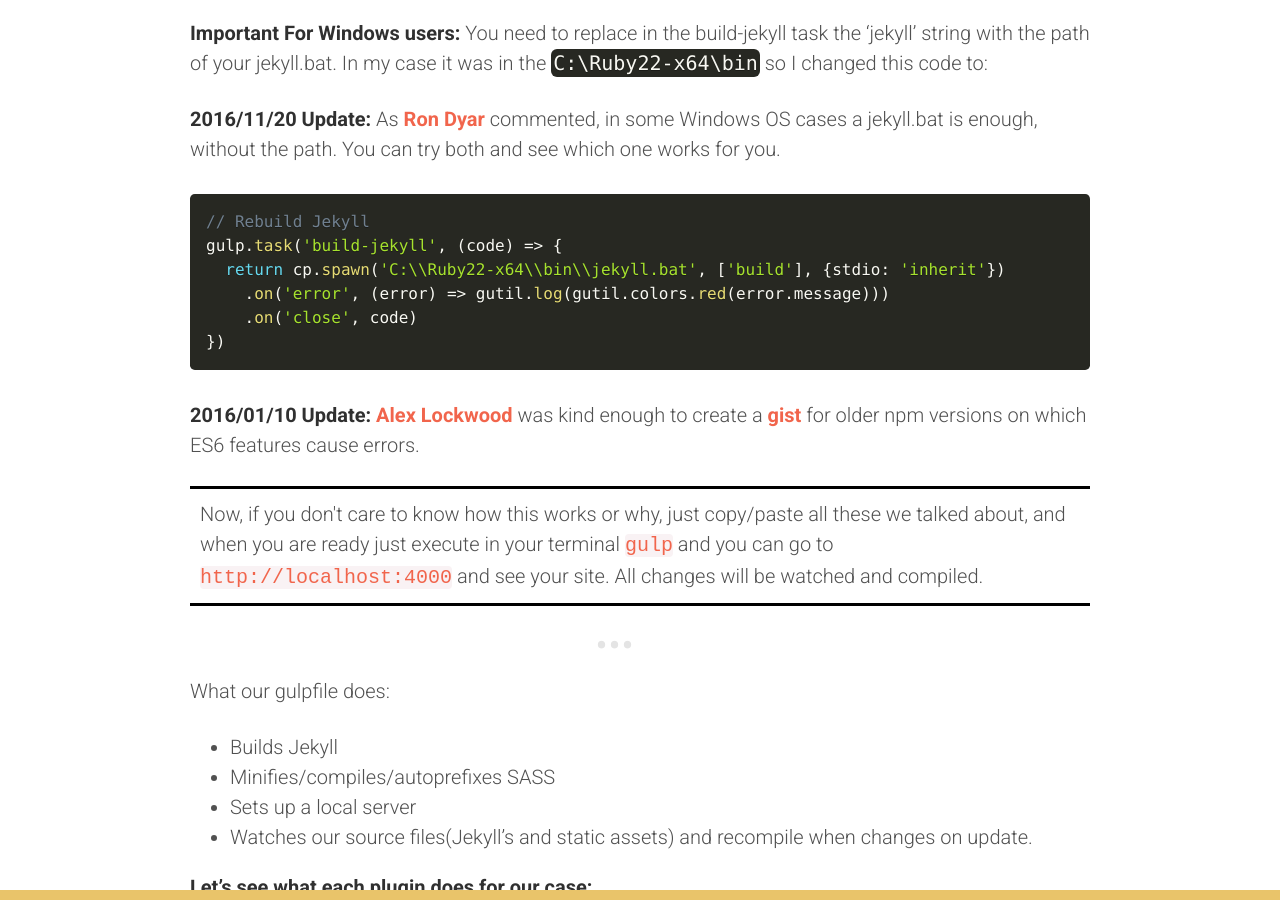
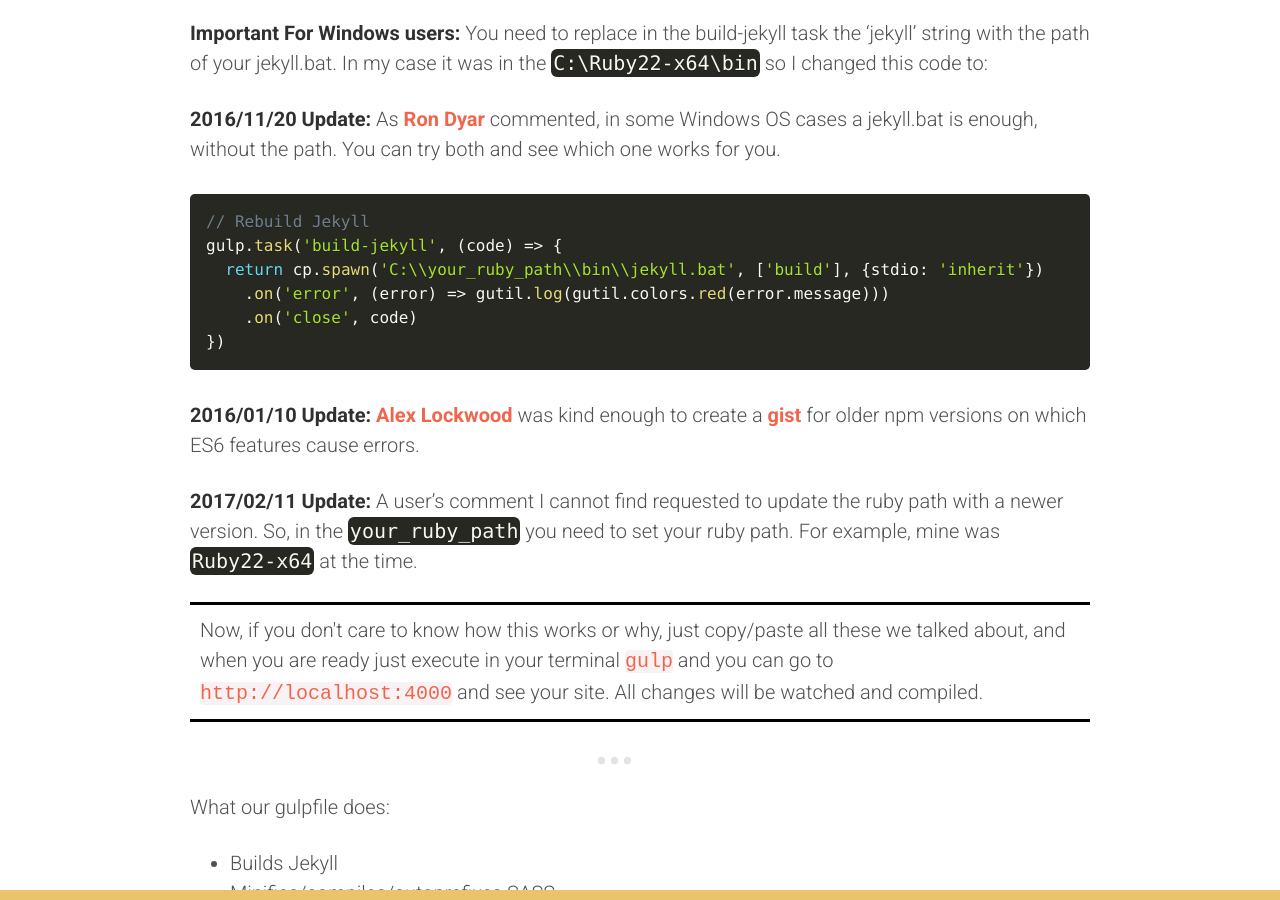
Before and after one commit to codegaze/codegaze.github.io, a Jekyll site: the page built from _posts/2016-01-09-a-jekyll-workflow-with-gulp.md, in a window 1280 px wide and 900 px high, scrolled down 4888 px. Built offline with Jekyll 4.4.1, drawn with Linux system fonts in a browser that asks for light colours; comment, search, counter and statistics services are not loaded.

Commit message:
Update jekyll-gulp post

```diff
--- a/_posts/2016-01-09-a-jekyll-workflow-with-gulp.md
+++ b/_posts/2016-01-09-a-jekyll-workflow-with-gulp.md
@@ -188,7 +188,7 @@ gulp.task('default', [ 'compile-sass', 'build-jekyll', 'server', 'watch' ]);
 
 // Rebuild Jekyll
 gulp.task('build-jekyll', (code) => {
-  return cp.spawn('C:\\Ruby22-x64\\bin\\jekyll.bat', ['build'], {stdio: 'inherit'})
+  return cp.spawn('C:\\your_ruby_path\\bin\\jekyll.bat', ['build'], {stdio: 'inherit'})
     .on('error', (error) => gutil.log(gutil.colors.red(error.message)))
     .on('close', code)
 })
@@ -196,6 +196,7 @@ gulp.task('build-jekyll', (code) => {
 
 **2016/01/10 Update:** [Alex Lockwood](http://disq.us/p/1ds1bx6) was kind enough to create a [gist](https://gist.github.com/alexjlockwood/9a4201b5a4b47c3f1c3de69dde4e8ece) for older npm versions on which ES6 features cause errors.
 
+**2017/02/11 Update:** A user's comment I cannot find requested to update the ruby path with a newer version. So, in the `your_ruby_path` you need to set your ruby path. For example, mine was `Ruby22-x64` at the time.
 
 <div class="important">
 Now, if you don't care to know how this works or why, just copy/paste all these we talked about, and when you are ready just execute in your terminal <code>gulp</code> and you can go to <code>http://localhost:4000</code> and see your site. All changes will be watched and compiled.
--- a/worker.js
+++ b/worker.js
@@ -1,6 +1,6 @@
 var staticAssetsCacheName = 'StaticAssets',
     imageAssetsCacheName = 'ImgStatic',
-    version = 'v1.9::';
+    version = 'v1.10::';
 
 var staticPrimaryAssets = [
   '/',
```
